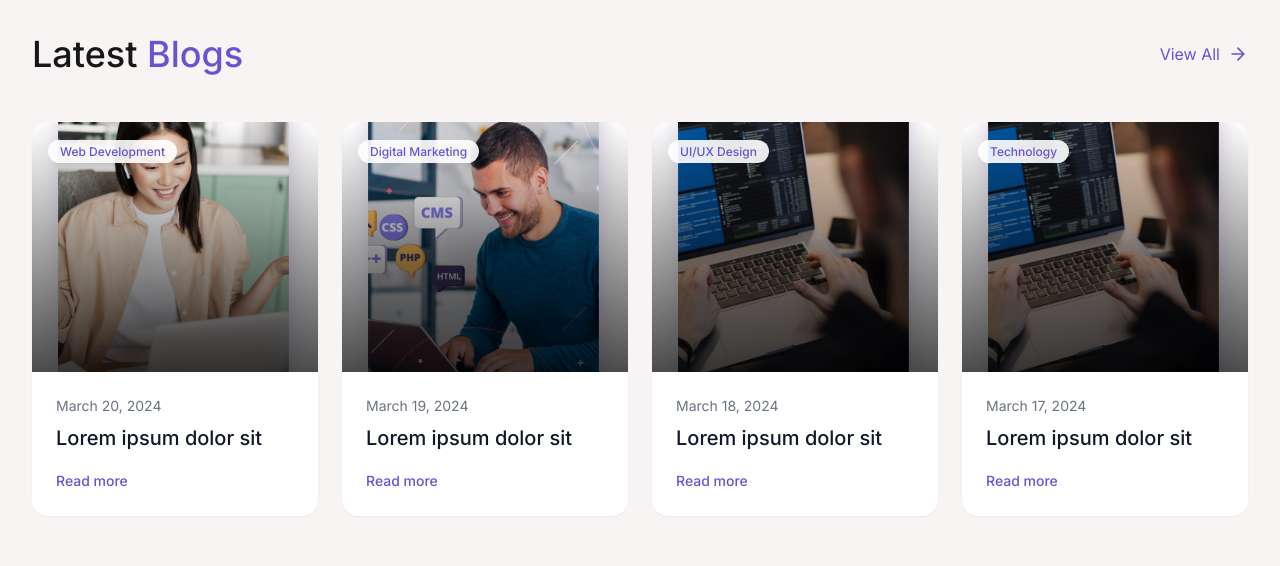
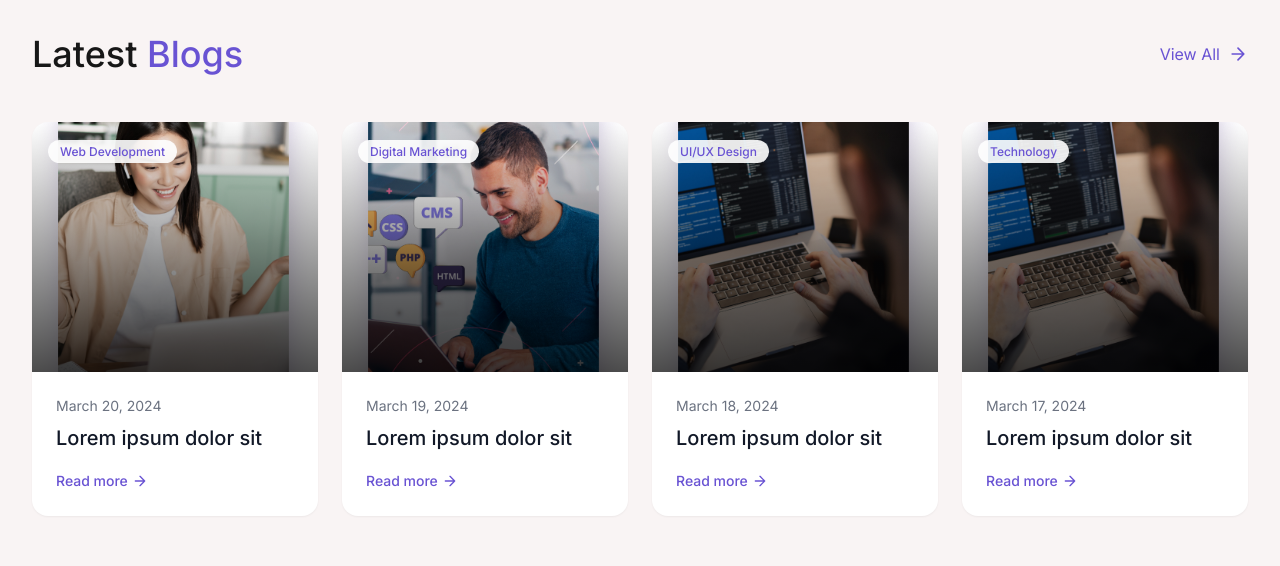
Before and after one commit to phcodesage/Synthecity-Digital-Solutions, a Next.js app: page / in a window 1280 px wide. Shown: the part 1880-2446 px from the top of the page. Built offline with nearby package versions, Linux system fonts and the light colour scheme.

Commit message:
added: blogcard hover effect

```diff
--- a/app/components/BlogCard.tsx
+++ b/app/components/BlogCard.tsx
@@ -11,14 +11,14 @@ interface BlogCardProps {
 
 export default function BlogCard({ image, title, href, date, category }: BlogCardProps) {
   return (
-    <Link href={href} className="group">
-      <div className="relative rounded-2xl overflow-hidden bg-white shadow-sm hover:shadow-md transition-shadow">
-        <div className="relative h-[250px] w-full">
+    <Link href={href} className="block group">
+      <div className="relative rounded-2xl overflow-hidden bg-white shadow-sm hover:shadow-lg transition-all duration-300 transform group-hover:-translate-y-1">
+        <div className="relative h-[250px] w-full overflow-hidden">
           <Image
             src={image}
             alt={title}
             fill
-            className="object-cover group-hover:scale-105 transition-transform duration-300"
+            className="object-cover transform transition-transform duration-300 scale-100 group-hover:scale-110"
           />
           {/* Gradient Overlay */}
           <div className="absolute inset-0 bg-gradient-to-b from-transparent to-black/70" />
@@ -37,11 +37,13 @@ export default function BlogCard({ image, title, href, date, category }: BlogCar
               year: 'numeric'
             })}
           </p>
-          <h3 className="text-xl font-medium text-gray-900 mb-4 group-hover:text-[#6953D3] transition-colors">
+          <h3 className="text-xl font-medium text-gray-900 mb-4 group-hover:text-[#6953D3] transition-colors duration-300">
             {title}
           </h3>
-          <span className="inline-flex items-center text-[#6953D3] text-sm font-medium group-hover:gap-2 transition-all">
-            Read more
+          <span className="inline-flex items-center text-[#6953D3] text-sm font-medium">
+            <span className="relative after:absolute after:bottom-0 after:left-0 after:h-px after:w-0 after:bg-[#6953D3] after:transition-all after:duration-300 group-hover:after:w-full">
+              Read more
+            </span>
             <svg
               width="16"
               height="16"
@@ -51,7 +53,7 @@ export default function BlogCard({ image, title, href, date, category }: BlogCar
               strokeWidth="2"
               strokeLinecap="round"
               strokeLinejoin="round"
-              className="ml-1 opacity-0 group-hover:opacity-100 transition-opacity"
+              className="ml-1 transform transition-transform duration-300 group-hover:translate-x-1"
             >
               <path d="M5 12h14m-7-7l7 7-7 7"/>
             </svg>
```
